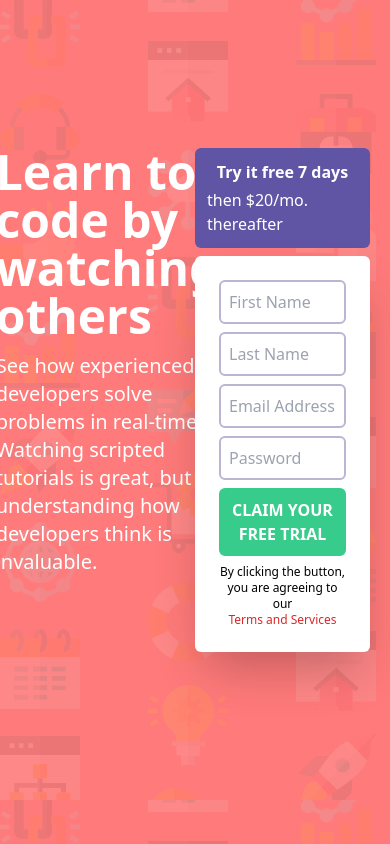
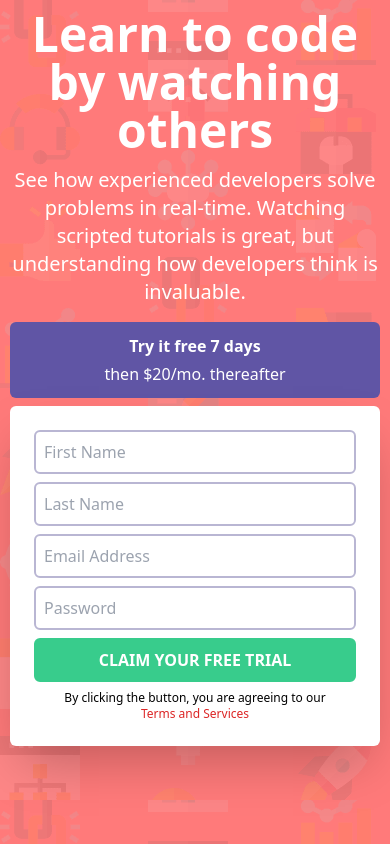
Before and after one commit to matheuspergoli/rep-testes, a Next.js app in the folder pratica1/: page / in a window 390 px wide. Built offline with nearby package versions, Linux system fonts and the light colour scheme.

Commit message:
pratica1

```diff
--- a/pratica1/components/Form/Button.jsx
+++ b/pratica1/components/Form/Button.jsx
@@ -4,7 +4,7 @@ function Button() {
 	return (
 		<button
 			type='submit'
-			className='w-full mb-2 p-2 border-2 border-btnGreen uppercase rounded-md font-bold text-white bg-btnGreen'>
+			className='hover:bg-btnHover transition-colors duration-200 w-full mb-2 p-2 border-2 border-btnGreen uppercase rounded-md font-bold text-white bg-btnGreen'>
 			Claim your free trial
 		</button>
 	)
--- a/pratica1/components/Form/index.jsx
+++ b/pratica1/components/Form/index.jsx
@@ -23,7 +23,7 @@ function Form() {
 	}
 
 	return (
-		<div className='flex flex-col gap-2 w-full max-w-md col-start-2 col-end-3'>
+		<div className='flex flex-col gap-2 w-full max-w-md md:col-start-2 md:col-end-3 md:mx-0 mx-auto'>
 			<Title />
 			<form
 				className='p-6 shadow-2xl rounded-md bg-white'
--- a/pratica1/components/Heading/index.jsx
+++ b/pratica1/components/Heading/index.jsx
@@ -2,11 +2,11 @@ import React from 'react'
 
 function Heading() {
 	return (
-		<header className='col-start-1 col-end-2 text-white'>
-			<h1 className='w-full max-w-md text-5xl font-bold mb-3'>
+		<header className='md:mb-0 mb-4 md:col-start-1 md:col-end-2 text-white'>
+			<h1 className='md:text-left md:mx-0 mx-auto text-center w-full max-w-md text-5xl font-bold mb-3'>
 				Learn to code by watching others
 			</h1>
-			<h2 className='w-full max-w-xl block text-xl'>
+			<h2 className='md:text-left text-center w-full max-w-xl block text-xl'>
 				See how experienced developers solve problems in real-time. Watching
 				scripted tutorials is great, but understanding how developers think is
 				invaluable.
--- a/pratica1/pages/index.jsx
+++ b/pratica1/pages/index.jsx
@@ -4,7 +4,7 @@ import Heading from '../components/Heading'
 
 function Home() {
 	return (
-		<main className='m-32 mx-auto w-full max-w-fit grid grid-cols-2 justify-items-center'>
+		<main className='md:gap-5 md:mt-32 md:grid md:grid-cols-2 md: md:justify-items-center mx-auto w-full max-w-fit'>
 			<Head>
 				<title>Intro Component</title>
 			</Head>
--- a/pratica1/styles/globals.css
+++ b/pratica1/styles/globals.css
@@ -3,7 +3,7 @@
 @tailwind utilities;
 
 body {
-	padding: 20px;
+	padding: 10px;
 	height: 100vh;
 	background-color: hsl(0, 100%, 74%);
 	background-image: url('/bg-intro-desktop.png');
--- a/pratica1/tailwind.config.js
+++ b/pratica1/tailwind.config.js
@@ -9,7 +9,8 @@ module.exports = {
 			colors: {
 				bgTitle: '#6055a5',
 				btnGreen: '#38cc8c',
-				borderColor: 'hsl(246, 25%, 77%)'
+				borderColor: 'hsl(246, 25%, 77%)',
+				btnHover: 'hsla(154, 59%, 51%, 0.6)'
 			}
 		}
 	},
```
